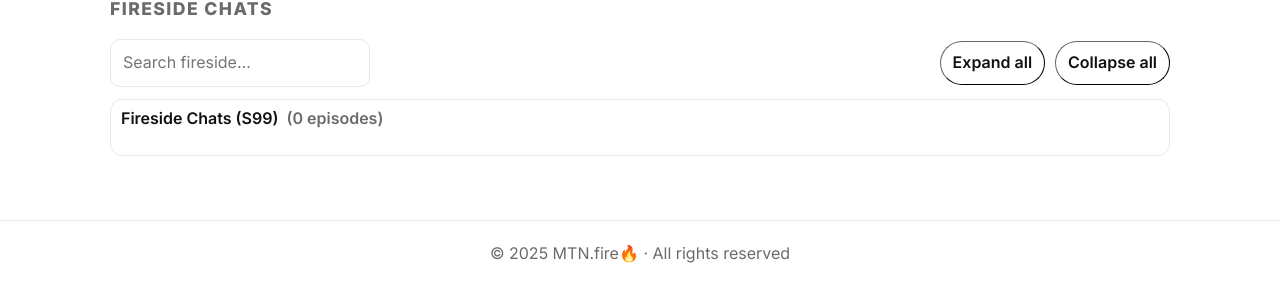
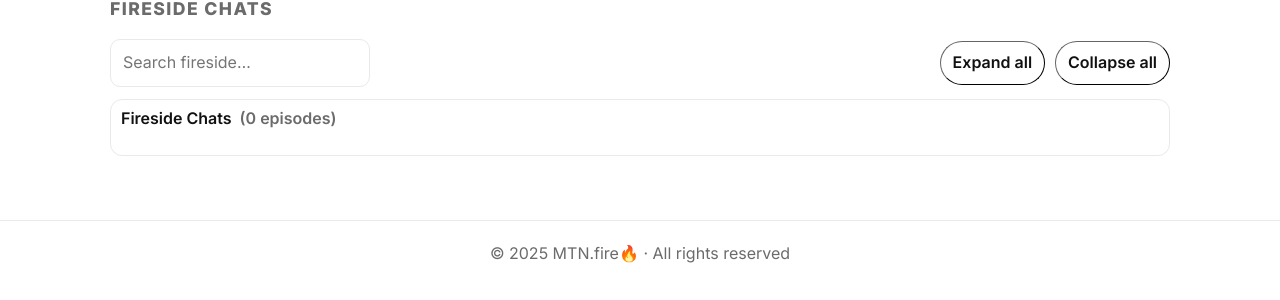
Before and after one commit to mtnfire/mtnfire.org, a Jekyll site: the page built from firesides.md, in a window 1280 px wide. Shown: the part 134-434 px from the top of the page. Built offline with Jekyll 4.4.1, drawn with Linux system fonts in a browser that asks for light colours.

Commit message:
Update firesides.md

```diff
--- a/firesides.md
+++ b/firesides.md
@@ -36,7 +36,7 @@ permalink: /firesides/
 
     <details class="season" data-season="99" open>
       <summary>
-        <span class="season-title">Fireside Chats (S99)</span>
+        <span class="season-title">Fireside Chats </span>
         <span class="muted">({{ fireside_count }} episodes)</span>
       </summary>
 
```
